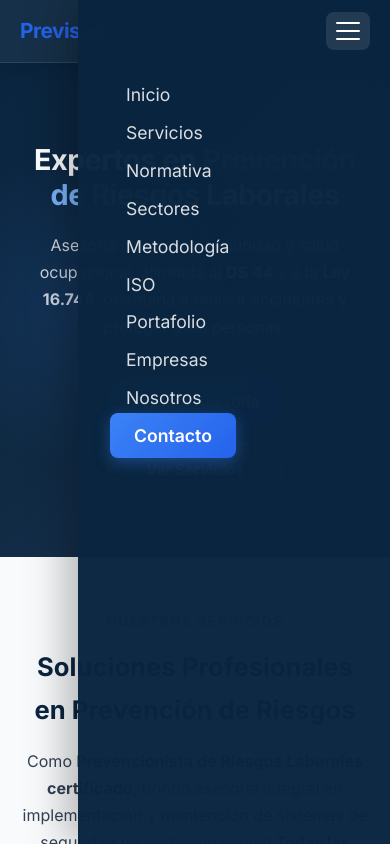
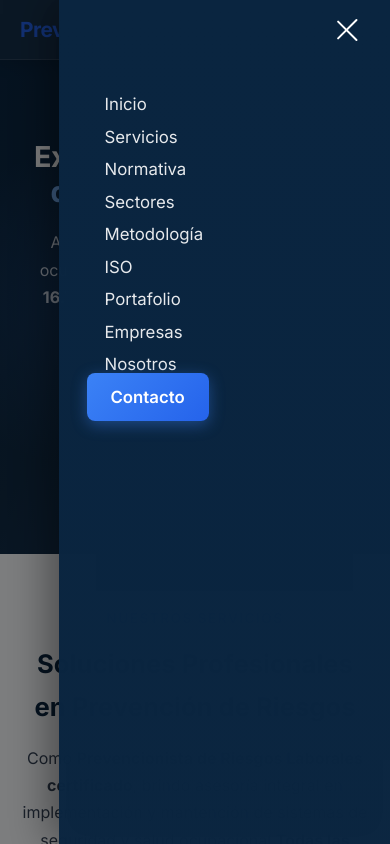
Before and after one commit to Shadownlook/prevencion-riesgos, a React (Vite) app: page / in a window 390 px wide. Both pictures are taken after a click on the button "Abrir menú". Shown: the top 844 px of the page. Built offline with nearby package versions, Linux system fonts and the light colour scheme.

Commit message:
Improve mobile navbar: hamburger animation, overlay, better styling

```diff
--- a/src/components/Navbar.jsx
+++ b/src/components/Navbar.jsx
@@ -3,7 +3,11 @@ import { useState } from 'react'
 export default function Navbar() {
   const [open, setOpen] = useState(false)
 
+  const toggleMenu = () => setOpen(!open)
+  const closeMenu = () => setOpen(false)
+
   return (
+    <>
       <nav className="navbar">
         <div className="navbar-container">
 
@@ -14,9 +18,10 @@ export default function Navbar() {
 
           {/* BOTÓN MOBILE */}
           <button
-          className="navbar-toggle"
-          onClick={() => setOpen(!open)}
+            className={`navbar-toggle ${open ? 'active' : ''}`}
+            onClick={toggleMenu}
             aria-label="Abrir menú"
+            aria-expanded={open}
           >
             <span />
             <span />
@@ -25,27 +30,31 @@ export default function Navbar() {
 
           {/* LINKS */}
           <ul className={`navbar-links ${open ? 'open' : ''}`}>
-          <li><a href="#inicio" onClick={() => setOpen(false)}>Inicio</a></li>
-          <li><a href="#servicios" onClick={() => setOpen(false)}>Servicios</a></li>
-          <li><a href="#normativa" onClick={() => setOpen(false)}>Normativa</a></li>
-          <li><a href="#sectores" onClick={() => setOpen(false)}>Sectores</a></li>
-          <li><a href="#metodologia" onClick={() => setOpen(false)}>Metodología</a></li>
-          <li><a href="#certificaciones" onClick={() => setOpen(false)}>ISO</a></li>
-          <li><a href="#portafolio" onClick={() => setOpen(false)}>Portafolio</a></li>
-          <li><a href="#empresas" onClick={() => setOpen(false)}>Empresas</a></li>
-          <li><a href="#nosotros" onClick={() => setOpen(false)}>Nosotros</a></li>
+            <li><a href="#inicio" onClick={closeMenu}>Inicio</a></li>
+            <li><a href="#servicios" onClick={closeMenu}>Servicios</a></li>
+            <li><a href="#normativa" onClick={closeMenu}>Normativa</a></li>
+            <li><a href="#sectores" onClick={closeMenu}>Sectores</a></li>
+            <li><a href="#metodologia" onClick={closeMenu}>Metodología</a></li>
+            <li><a href="#certificaciones" onClick={closeMenu}>ISO</a></li>
+            <li><a href="#portafolio" onClick={closeMenu}>Portafolio</a></li>
+            <li><a href="#empresas" onClick={closeMenu}>Empresas</a></li>
+            <li><a href="#nosotros" onClick={closeMenu}>Nosotros</a></li>
             <li>
               <a
                 href="#contacto"
                 className="btn-primary nav-cta"
-              onClick={() => setOpen(false)}
+                onClick={closeMenu}
               >
                 Contacto
               </a>
             </li>
           </ul>
 
+          {/* OVERLAY */}
+          <div className={`navbar-overlay ${open ? 'open' : ''}`} onClick={closeMenu} />
+
         </div>
       </nav>
+    </>
   )
 }
--- a/src/styles/styles.css
+++ b/src/styles/styles.css
@@ -141,49 +141,82 @@ body {
 .navbar-toggle {
   display: none;
   flex-direction: column;
-  gap: 6px;
-  background: rgba(255,255,255,0.1);
+  gap: 5px;
+  background: transparent;
   border: none;
   cursor: pointer;
-  padding: 10px;
+  padding: 8px;
   border-radius: 8px;
   transition: all 0.3s ease;
+  z-index: 1001;
 }
 
 .navbar-toggle:hover {
-  background: rgba(255,255,255,0.2);
+  background: rgba(255,255,255,0.1);
 }
 
 .navbar-toggle span {
-  width: 24px;
+  width: 28px;
   height: 2px;
   background: #ffffff;
   border-radius: 2px;
   transition: all 0.3s ease;
 }
 
+.navbar-toggle.active span:nth-child(1) {
+  transform: rotate(45deg) translate(5px, 6px);
+}
+
+.navbar-toggle.active span:nth-child(2) {
+  opacity: 0;
+}
+
+.navbar-toggle.active span:nth-child(3) {
+  transform: rotate(-45deg) translate(5px, -6px);
+}
+
+/* Overlay para móvil */
+.navbar-overlay {
+  display: none;
+  position: fixed;
+  top: 0;
+  left: 0;
+  width: 100%;
+  height: 100vh;
+  background: rgba(0,0,0,0.5);
+  z-index: 999;
+  opacity: 0;
+  transition: opacity 0.3s ease;
+}
+
+.navbar-overlay.open {
+  display: block;
+  opacity: 1;
+}
+
 /* MOBILE NAVBAR */
 @media (max-width: 1024px) {
   .navbar-toggle {
     display: flex;
-    z-index: 1001;
   }
 
   .navbar-links {
     position: fixed;
     top: 0;
     right: -100%;
-    width: 80%;
-    max-width: 320px;
+    width: 85%;
+    max-width: 380px;
     height: 100vh;
-    background: rgba(10,37,64,0.98);
+    background: linear-gradient(180deg, rgba(10,37,64,1) 0%, rgba(10,37,64,0.98) 100%);
     backdrop-filter: blur(16px);
     flex-direction: column;
     align-items: flex-start;
-    padding: 80px 32px 32px;
-    gap: 8px;
+    padding: 90px 28px 40px;
+    gap: 4px;
     transition: right 0.4s cubic-bezier(0.4, 0, 0.2, 1);
-    box-shadow: -10px 0 40px rgba(0,0,0,0.3);
+    box-shadow: -10px 0 40px rgba(0,0,0,0.4);
+    z-index: 1000;
+    overflow-y: auto;
   }
 
   .navbar-links.open {
@@ -192,15 +225,22 @@ body {
 
   .navbar-links a {
     width: 100%;
-    padding: 14px 16px;
-    font-size: 1.1rem;
+    padding: 14px 18px;
+    font-size: 1.05rem;
     border-radius: 10px;
+    color: rgba(255,255,255,0.9);
+  }
+
+  .navbar-links a:hover {
+    background: rgba(255,255,255,0.12);
+    color: white;
   }
 
   .btn-primary.nav-cta {
     width: 100%;
     text-align: center;
-    margin-top: 12px;
+    margin-top: 16px;
+    padding: 14px 24px !important;
   }
 }
 
```
Lines whose indentation alone changed are shown as unchanged.
